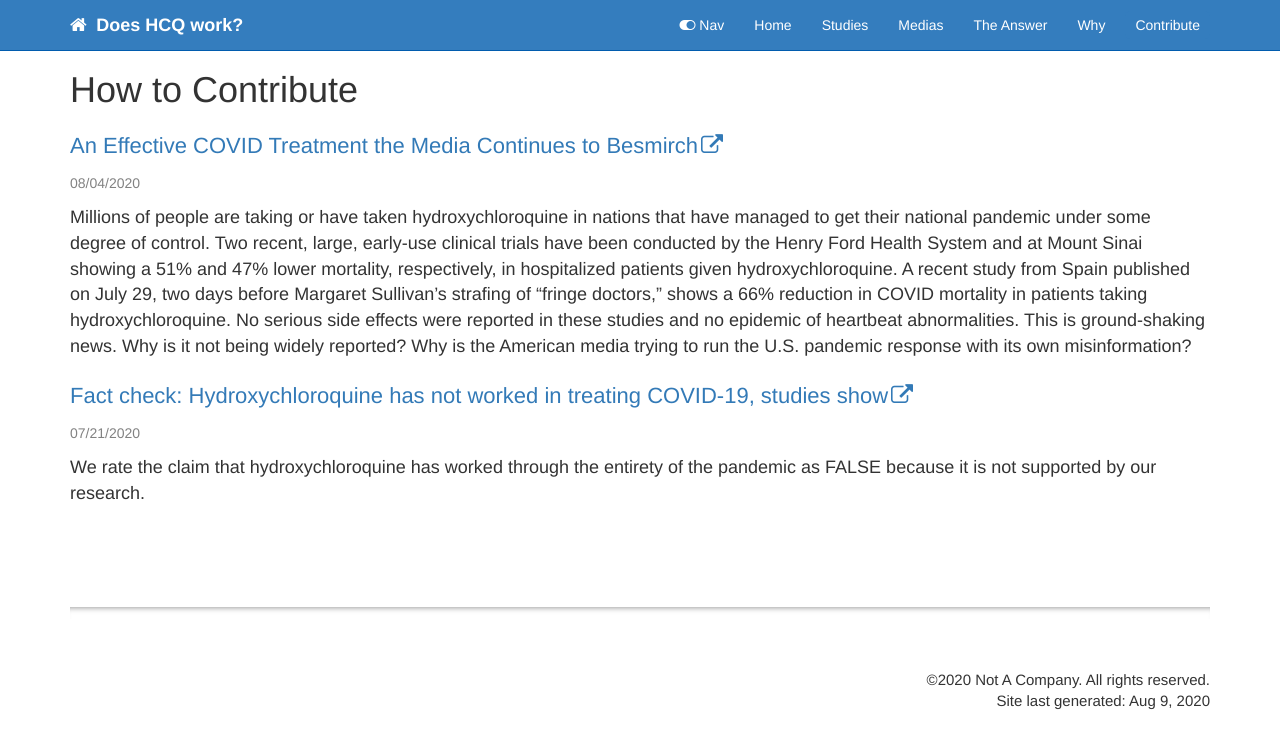
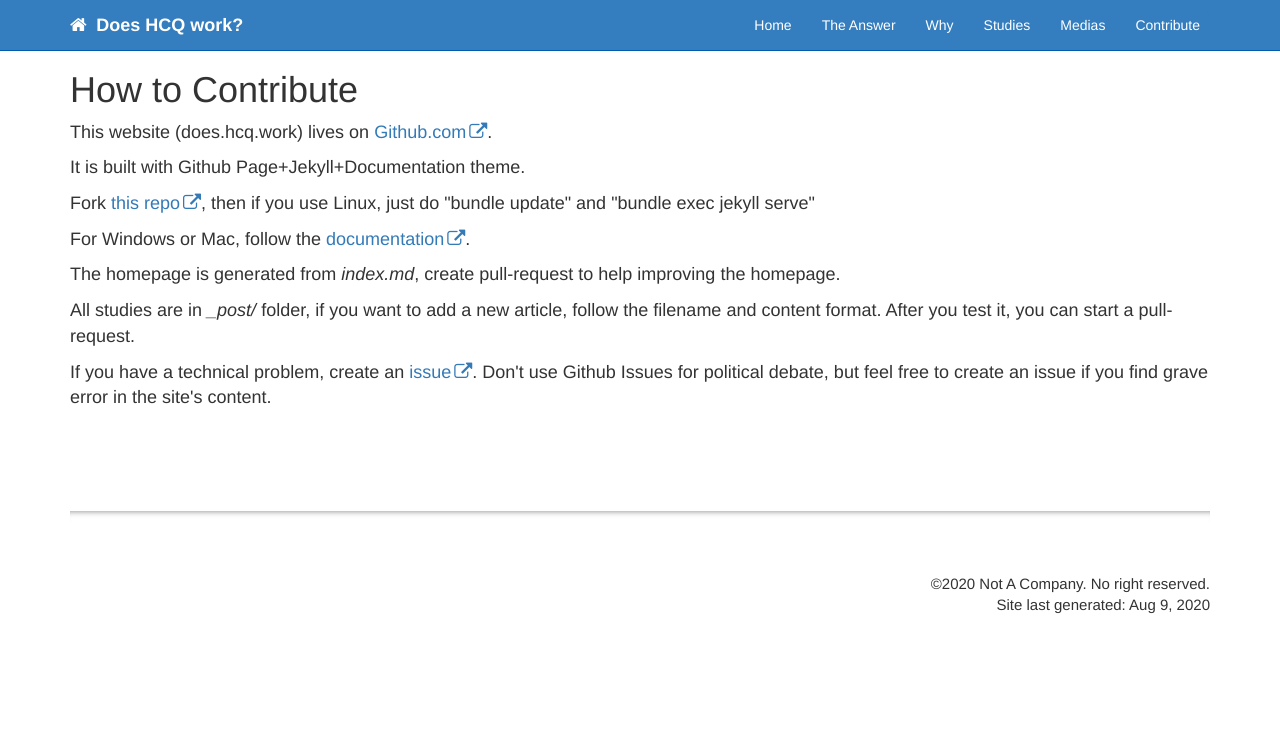
Before and after one commit to ll11/ll11.github.io, a Jekyll site: the page built from pages/contribute.html, in a window 1280 px wide. Shown: the top 749 px of the page. Built offline with Jekyll 4.4.1, drawn with Linux system fonts in a browser that asks for light colours; comment, search, counter and statistics services are not loaded.

Commit message:
wip4
wip4

```diff
--- a/_includes/footer.html
+++ b/_includes/footer.html
@@ -1,7 +1,7 @@
 <footer>
             <div class="row">
                 <div class="col-lg-12 footer">
-               &copy;{{ site.time | date: "%Y"  }} {{site.company_name}}. All rights reserved. <br />
+               &copy;{{ site.time | date: "%Y"  }} {{site.company_name}}. No right reserved. <br />
 {% if page.last_updated %}<span>Page last updated:</span> {{page.last_updated}}<br/>{% endif %} Site last generated: {{ site.time | date: "%b %-d, %Y"  }} <br />
                 </div>
             </div>
--- a/_includes/topnav.html
+++ b/_includes/topnav.html
@@ -2,18 +2,10 @@
 <nav class="navbar navbar-inverse navbar-fixed-top">
     <div class="container topnavlinks">
         <div class="navbar-header">
-            <button type="button" class="navbar-toggle" data-toggle="collapse" data-target="#bs-example-navbar-collapse-1">
-                <span class="sr-only">Toggle navigation</span>
-                <span class="icon-bar"></span>
-                <span class="icon-bar"></span>
-                <span class="icon-bar"></span>
-            </button>
-            <a class="fa fa-home fa-lg navbar-brand" href="index.html">&nbsp;<span class="projectTitle"> {{site.topnav_title}}</span></a>
+            <a class="fa fa-home fa-lg navbar-brand" href="/">&nbsp;<span class="projectTitle"> {{site.topnav_title}}</span></a>
         </div>
         <div class="collapse navbar-collapse" id="bs-example-navbar-collapse-1">
             <ul class="nav navbar-nav navbar-right">
-                <!-- toggle sidebar button -->
-                <li><a id="tg-sb-link" href="#"><i id="tg-sb-icon" class="fa fa-toggle-on"></i> Nav</a></li>
                 <!-- entries without drop-downs appear here -->
 
 {% assign topnav = site.data[page.topnav] %}
--- a/pages/contribute.html
+++ b/pages/contribute.html
@@ -7,18 +7,35 @@ toc: false
 <div class="home">
   <div class="post-list">
 
-    <h2><a class="post-link" href="https://www.realclearpolitics.com/articles/2020/08/04/an_effective_covid_treatment_the_media_continues_to_besmirch_143875.html">An Effective COVID Treatment the Media Continues to Besmirch</a></h2>
-    <span class="post-meta">08/04/2020</span>
-    <p>Millions of people are taking or have taken hydroxychloroquine in nations that have managed to get their national pandemic under some degree of control. Two recent, large, early-use clinical trials have been conducted by the Henry Ford Health System and at Mount Sinai showing a 51% and 47% lower mortality, respectively, in hospitalized patients given hydroxychloroquine. A recent study from Spain published on July 29, two days before Margaret Sullivan’s strafing of “fringe doctors,” shows a 66% reduction in COVID mortality in patients taking hydroxychloroquine. No serious side effects were reported in these studies and no epidemic of heartbeat abnormalities.
-
-        This is ground-shaking news. Why is it not being widely reported? Why is the American media trying to run the U.S. pandemic response with its own misinformation?
+    <p>
+        This website (does.hcq.work) lives on <a href="https://github.com/ll11/ll11.github.io">Github.com</a>.
     </p>
 
-    <h2><a class="post-link" href="https://www.usatoday.com/story/news/factcheck/2020/07/21/fact-check-hydroxychloroquine-hasnt-helped-covid-19-studies-show/5407547002/">Fact check: Hydroxychloroquine has not worked in treating COVID-19, studies show</a>
-    </h2>
-    <span class="post-meta">07/21/2020</span>
-    <p>We rate the claim that hydroxychloroquine has worked through the entirety of the pandemic as FALSE because it is not supported by our research.
+    <p>
+        It is built with Github Page+Jekyll+Documentation theme.
     </p>
+
+    <p>
+        Fork <a href="https://github.com/ll11/ll11.github.io">this repo</a>, then if you use Linux, just do "bundle update" and "bundle exec jekyll serve"
+    </p>
+
+    <p>
+        For Windows or Mac, follow the <a href="https://idratherbewriting.com/documentation-theme-jekyll/">documentation</a>.
+    </p>
+
+    <p>
+        The homepage is generated from <i>index.md</i>, create pull-request to help improving the homepage.
+    </p>
+
+    <p>
+        All studies are in <i>_post/</i> folder, if you want to add a new article, follow the filename and content format.  After you test it, you can start a pull-request.
+    </p>
+
+    <p>
+        If you have a technical problem, create an <a href="https://github.com/ll11/ll11.github.io/issues">issue</a>. Don't use Github Issues for political debate, but feel free to create an issue if you find grave error in the site's content.
+    </p>
+
+
 
 
   </div>
--- a/pages/why.html
+++ b/pages/why.html
@@ -9,9 +9,10 @@ toc: false
 
     <h2><a class="post-link" href="https://www.realclearpolitics.com/articles/2020/08/04/an_effective_covid_treatment_the_media_continues_to_besmirch_143875.html">An Effective COVID Treatment the Media Continues to Besmirch</a></h2>
     <span class="post-meta">08/04/2020</span>
-    <p>Millions of people are taking or have taken hydroxychloroquine in nations that have managed to get their national pandemic under some degree of control. Two recent, large, early-use clinical trials have been conducted by the Henry Ford Health System and at Mount Sinai showing a 51% and 47% lower mortality, respectively, in hospitalized patients given hydroxychloroquine. A recent study from Spain published on July 29, two days before Margaret Sullivan’s strafing of “fringe doctors,” shows a 66% reduction in COVID mortality in patients taking hydroxychloroquine. No serious side effects were reported in these studies and no epidemic of heartbeat abnormalities.
+    <p>
+        This website lives on [github.com/ll11/ll11.github.io](https://github.com/ll11/ll11.github.io).  See [Contribute](/contribute.html) for how to contribute to this site.
 
-        This is ground-shaking news. Why is it not being widely reported? Why is the American media trying to run the U.S. pandemic response with its own misinformation?
+        At this point, almost anyone who despice Trump also was against hydroxychloroquine. Those who love him also believe in HCQ.  No one read study papers.  No one listen to reasoning. People only seek information that re-enforce their confirmation bias, which further cement their biased belief.
     </p>
 
     <h2><a class="post-link" href="https://www.usatoday.com/story/news/factcheck/2020/07/21/fact-check-hydroxychloroquine-hasnt-helped-covid-19-studies-show/5407547002/">Fact check: Hydroxychloroquine has not worked in treating COVID-19, studies show</a>
```
Also changed, not shown: _data/topnav.yml (+4 -4 lines), index.md (+4 -13 lines), Gemfile.lock, README.md, 4 other files.
